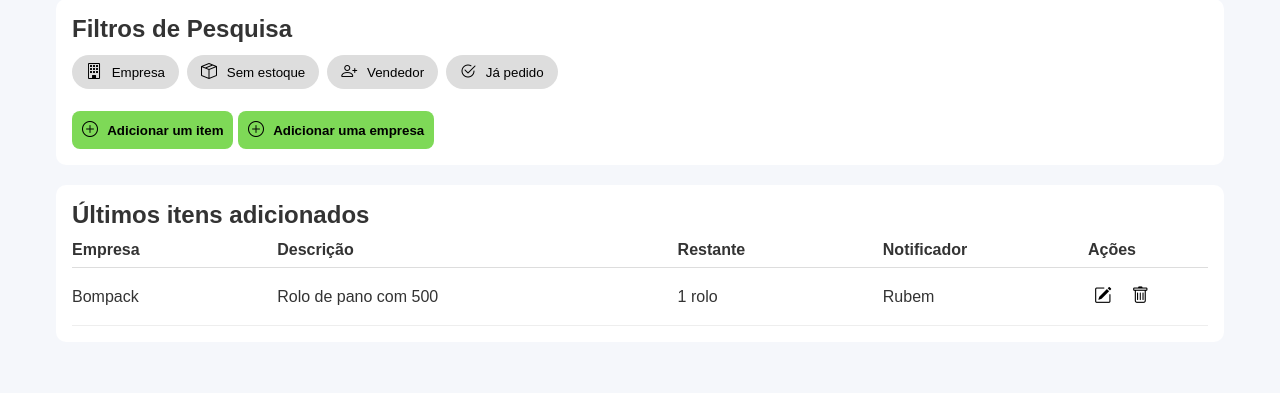
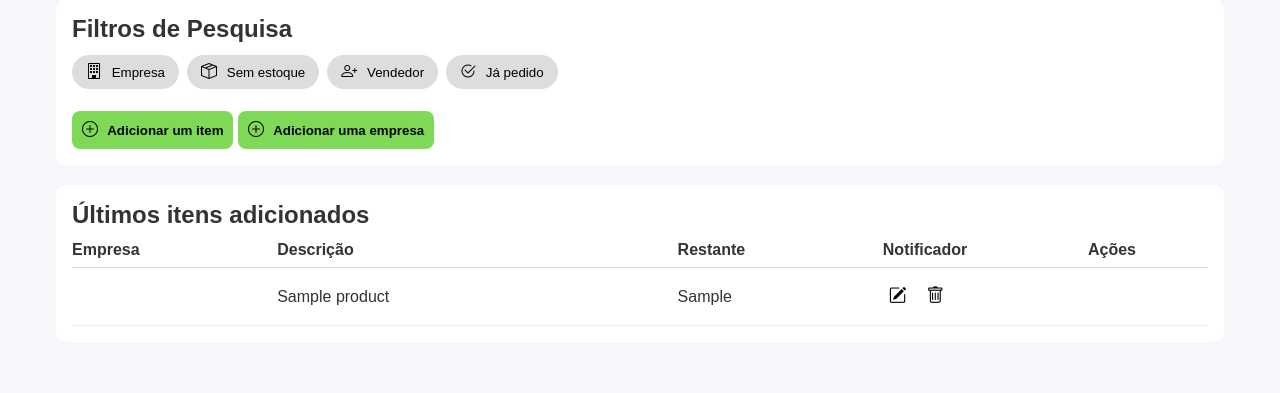
Before and after one commit to Rubinho01/kruger-controle-suprimentos, a Node server app: template views/dashboard.ejs in a window 1280 px wide. Shown: the part 81-474 px from the top of the page. Run offline with Node 20, Linux system fonts and the light colour scheme; tables that the repository leaves empty hold one stand-in row (values such as "Sample post"); the template is opened without the code that fills it: values that come from a table or form of the project are taken from there, most other values are stand-ins (such as "Sample title", 1, 10 or a date in 2020); some libraries are stand-ins or nearby versions.

Commit message:
printing database products on dashboard

```diff
--- a/services/productService.js
+++ b/services/productService.js
@@ -15,6 +15,9 @@
             model: brands,
             as: 'brand',
             attributes:[]
+        },
+        where: {
+            orded: false
         }
     });
 
--- a/views/dashboard.ejs
+++ b/views/dashboard.ejs
@@ -68,11 +68,11 @@
       <span>Ações</span>
     </div>
 
+    <% products.forEach(p => { %>
     <div class="item">
-        <span>Bompack</span>
-        <span>Rolo de pano com 500</span>
-        <span>1 rolo</span>
-        <span>Rubem</span>
+        <span><%= p.dataValues.brandName %></span>
+        <span><%= p.name %></span>
+        <span><%= p.quantity %></span>
         <div class="actions">
             <button title="Editar">
                 <i class="bi bi-pencil-square"></i>
@@ -83,7 +83,7 @@
             </button>
        </div>
     </div>
-
+    <% }) %>
   </section>
 
 </main>
```
